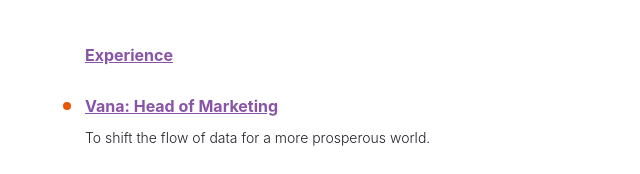
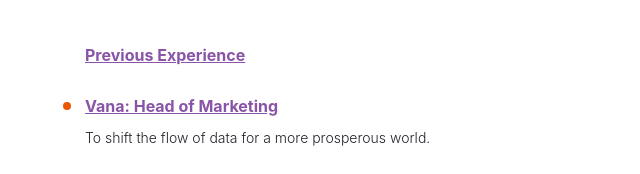
Before and after one commit to princeboucher/id, a Gatsby site: page / in a window 1280 px wide. Shown: the part 459-633 px from the top of the page, 19-659 px from the left. Built offline with nearby package versions, Linux system fonts and the light colour scheme; Gatsby itself is replaced by a stand-in of ours.

Commit message:
copy change
copy change on index

```diff
--- a/src/pages/index.js
+++ b/src/pages/index.js
@@ -57,7 +57,7 @@ const descriptionStyle = {
 }
 
 const docLink = {
-  text: "Experience",
+  text: "Previous Experience",
   url: "https://www.linkedin.com/in/princeboucher",
   color: "#8954A8",
 }
```
Also changed, not shown: 1 other file.
